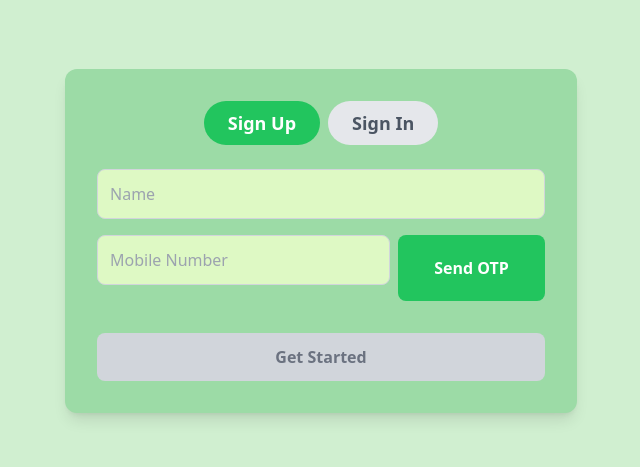
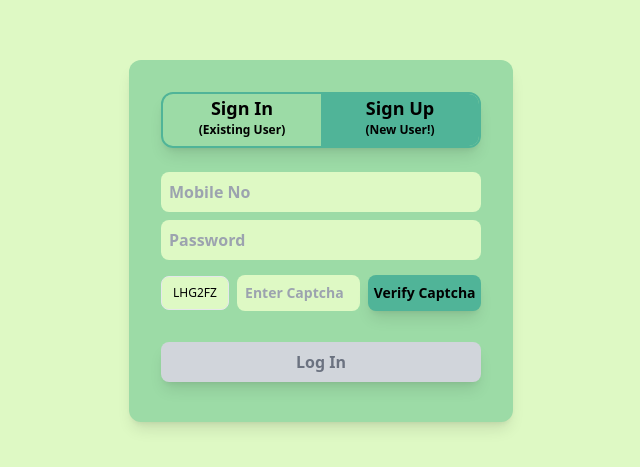
Before and after one commit to Densingh-123/cleaninfinity, a React (Vite) app in the folder client/: page / in a window 1280 px wide. Shown: the part 159-626 px from the top of the page, without its empty margins (319-959 px from the left). Built offline with nearby package versions, Linux system fonts and the light colour scheme.

Commit message:
Updated AuthComp

```diff
--- a/client/src/components/AuthComp.jsx
+++ b/client/src/components/AuthComp.jsx
@@ -1,9 +1,8 @@
-import { useState } from 'react';
-import { toast } from 'react-toastify';
-
+import { useState, useEffect } from 'react'
+import { toast } from 'react-toastify'
 
 export default function AuthComponent({ states, wards }) {
-  const [isSignUp, setIsSignUp] = useState(false);
+  const [isSignUp, setIsSignUp] = useState(false)
   const [formData, setFormData] = useState({
     email: '',
     password: '',
@@ -15,87 +14,112 @@ export default function AuthComponent({ states, wards }) {
     ward: '',
     captchaInput: '',
     otp: '',
-  });
-  const [otpSent, setOtpSent] = useState(false);
-  const [otpVerified, setOtpVerified] = useState(false);
-  const [districtsArr, setDistricts] = useState([states.states[0].districts]);
+  })
+  const [otpSent, setOtpSent] = useState(false)
+  const [otpVerified, setOtpVerified] = useState(false)
+  const [districtsArr, setDistricts] = useState([states.states[0].districts])
+  const [captcha, setCaptcha] = useState('')
+  const [captchaVerified, setCaptchaVerified] = useState(false)
+
+  useEffect(() => {
+    generateCaptcha() // Generate a new captcha when the component loads
+  }, [])
+
+  const generateCaptcha = () => {
+    const randomCaptcha = Math.random()
+      .toString(36)
+      .substring(2, 8)
+      .toUpperCase()
+    setCaptcha(randomCaptcha)
+  }
+
+  const verifyCaptcha = () => {
+    if (formData.captchaInput === captcha) {
+      setCaptchaVerified(true)
+      toast.success('Captcha verified successfully!')
+    } else {
+      toast.error('Captcha is incorrect, please try again.')
+      setCaptchaVerified(false)
+      generateCaptcha()
+    }
+  }
 
   const handleChange = (e) => {
-    const { name, value } = e.target;
-    setFormData({ ...formData, [name]: value });
+    const { name, value } = e.target
+    setFormData({ ...formData, [name]: value })
 
     if (name === 'state') {
       const selectedState = states.states.find(
         (stateObj) => stateObj.state === value
-      );
-      if (selectedState) setDistricts(selectedState.districts);
-      else setDistricts([]);
+      )
+      if (selectedState) setDistricts(selectedState.districts)
+      else setDistricts([])
     }
-  };
+  }
 
   const sendOtp = () => {
-    setOtpSent(true);
-    toast.success('OTP sent successfully!');
-  };
+    setOtpSent(true)
+    toast.success('OTP sent successfully!')
+  }
 
   const verifyOtp = () => {
-    setOtpVerified(true);
-    toast.success('OTP verified successfully!');
-  };
+    setOtpVerified(true)
+    toast.success('OTP verified successfully!')
+  }
 
   const handleSubmit = (e) => {
-    e.preventDefault();
-    if (otpVerified || isSignUp) {
-      window.location.href = '/dashboard';
-    }
-  };
+    e.preventDefault()
+    if (isSignUp && otpVerified) window.location.href = '/dashboard'
+    else if (!isSignUp && captchaVerified) window.location.href = '/dashboard'
+  }
 
   return (
-    <div className="min-h-screen flex items-center justify-center bg-green-animation">
-      <div className="w-full max-w-lg p-8 bg-light-green rounded-xl shadow-lg transform transition duration-500 hover:scale-105">
-        <div className="flex justify-center mb-6">
+    <div className='min-h-screen flex items-center justify-center'>
+      <div className='max-w-sm p-8 bg-light-green rounded-xl shadow-lg'>
+        <div className='mb-6 w-full slider-btn border-2 border-medium-green rounded-xl shadow-lg flex overflow-hidden'>
           <button
-            type="button"
-            className={`transition-colors duration-300 py-2 px-6 rounded-full text-lg font-semibold
-              ${!isSignUp ? 'bg-green-500 text-white' : 'bg-gray-200 text-gray-600'}`}
+            type='button'
+            className={`transition-colors duration-300
+              ${!isSignUp ? 'notActiveBtn' : 'activeBtn'}`}
             onClick={() => setIsSignUp(false)}
           >
-            Sign Up
+            <p>Sign In</p>
+            <p>(Existing User)</p>
           </button>
           <button
-            type="button"
-            className={`transition-colors duration-300 py-2 px-6 rounded-full text-lg font-semibold ml-2
-              ${isSignUp ? 'bg-green-500 text-white' : 'bg-gray-200 text-gray-600'}`}
+            type='button'
+            className={`transition-colors duration-300
+              ${isSignUp ? 'notActiveBtn' : 'activeBtn'}`}
             onClick={() => setIsSignUp(true)}
           >
-            Sign In
+            <p>Sign Up</p>
+            <p>(New User!)</p>
           </button>
         </div>
-
         <form onSubmit={handleSubmit}>
-          {!isSignUp ? (
+          {isSignUp ? (
             <>
               <input
-                type="text"
-                name="name"
-                placeholder="Name"
+                type='text'
+                name='name'
+                placeholder='Name'
                 value={formData.name}
                 onChange={handleChange}
-                className="w-full p-3 mb-4 rounded-lg border border-gray-300 focus:outline-none focus:ring-2 focus:ring-green-500 transition"
+                className='input-field'
               />
-              <div className="flex mb-4">
+              <div className='flex mb-4 gap-x-2'>
                 <input
-                  type="text"
-                  name="mobile"
-                  placeholder="Mobile Number"
+                  type='number'
+                  name='mobile'
+                  placeholder='Mobile Number'
                   value={formData.mobile}
                   onChange={handleChange}
-                  className="w-2/3 p-3 rounded-lg border border-gray-300 focus:outline-none focus:ring-2 focus:ring-green-500 transition"
+                  className='input-field'
                 />
                 <button
-                  type="button"
+                  type='button'
                   onClick={sendOtp}
-                  className="w-1/3 ml-2 bg-green-500 text-white rounded-lg p-3 font-semibold hover:bg-green-400 transition"
+                  className='bg-medium-green text-white hover:bg-green-400 button-common'
                 >
                   Send OTP
                 </button>
@@ -104,17 +128,17 @@ export default function AuthComponent({ states, wards }) {
               {otpSent && !otpVerified && (
                 <>
                   <input
-                    type="text"
-                    name="otp"
-                    placeholder="Enter OTP"
+                    type='number'
+                    name='otp'
+                    placeholder='Enter OTP'
                     value={formData.otp}
                     onChange={handleChange}
-                    className="w-full p-3 mb-4 rounded-lg border border-gray-300 focus:outline-none focus:ring-2 focus:ring-green-500 transition"
+                    className='input-field'
                   />
                   <button
-                    type="button"
+                    type='button'
                     onClick={verifyOtp}
-                    className="w-full bg-green-500 text-white rounded-lg p-3 font-semibold hover:bg-green-400 transition"
+                    className='button-common bg-medium-green text-white hover:bg-green-400'
                   >
                     Verify OTP
                   </button>
@@ -124,55 +148,64 @@ export default function AuthComponent({ states, wards }) {
               {otpVerified && (
                 <>
                   <input
-                    type="email"
-                    name="email"
-                    placeholder="Email"
+                    type='email'
+                    name='email'
+                    placeholder='Email'
                     value={formData.email}
                     onChange={handleChange}
-                    className="w-full p-3 mb-4 rounded-lg border border-gray-300 focus:outline-none focus:ring-2 focus:ring-green-500 transition"
+                    className='input-field'
                   />
                   <input
-                    type="text"
-                    name="address"
-                    placeholder="Address"
+                    type='text'
+                    name='address'
+                    placeholder='Address'
                     value={formData.address}
                     onChange={handleChange}
-                    className="w-full p-3 mb-4 rounded-lg border border-gray-300 focus:outline-none focus:ring-2 focus:ring-green-500 transition"
+                    className='input-field'
                   />
-                  <div className="flex mb-4">
+                  <div className='flex mb-4'>
                     <select
-                      name="state"
+                      name='state'
                       value={formData.state}
                       onChange={handleChange}
-                      className="w-1/2 p-3 mr-2 rounded-lg border border-gray-300 focus:outline-none focus:ring-2 focus:ring-green-500 transition"
+                      className='w-1/2 input-field'
                     >
                       {states.states.map((stateObj, index) => (
-                        <option key={index} value={stateObj.state}>
+                        <option
+                          key={index}
+                          value={stateObj.state}
+                        >
                           {stateObj.state}
                         </option>
                       ))}
                     </select>
                     <select
-                      name="district"
+                      name='district'
                       value={formData.district}
                       onChange={handleChange}
-                      className="w-1/2 p-3 rounded-lg border border-gray-300 focus:outline-none focus:ring-2 focus:ring-green-500 transition"
+                      className='w-1/2 input-field'
                     >
                       {districtsArr.map((district, index) => (
-                        <option key={index} value={district}>
+                        <option
+                          key={index}
+                          value={district}
+                        >
                           {district}
                         </option>
                       ))}
                     </select>
                   </div>
                   <select
-                    name="ward"
+                    name='ward'
                     value={formData.ward}
                     onChange={handleChange}
-                    className="w-full p-3 rounded-lg border border-gray-300 focus:outline-none focus:ring-2 focus:ring-green-500 transition"
+                    className='input-field'
                   >
                     {wards.map((ward, index) => (
-                      <option key={index} value={ward}>
+                      <option
+                        key={index}
+                        value={ward}
+                      >
                         {ward}
                       </option>
                     ))}
@@ -183,53 +216,62 @@ export default function AuthComponent({ states, wards }) {
           ) : (
             <>
               <input
-                type="text"
-                name="mobile"
-                placeholder="Mobile No"
+                type='number'
+                name='mobile'
+                placeholder='Mobile No'
                 value={formData.mobile}
                 onChange={handleChange}
-                className="w-full p-3 mb-4 rounded-lg border border-gray-300 focus:outline-none focus:ring-2 focus:ring-green-500 transition"
+                className='input-field'
               />
-               <input
+              <input
                 type='password'
                 name='password'
                 placeholder='Password'
                 value={formData.password}
                 onChange={handleChange}
-                className="w-full p-3 mb-4 rounded-lg border border-gray-300 focus:outline-none focus:ring-2 focus:ring-green-500 transition"
+                className='input-field'
               />
 
-              <div className='flex items-center'>
+              <div className='flex items-center gap-x-2'>
                 <input
-                  type="text"
-                  value="ABC123"
+                  type='text'
+                  value={captcha}
                   readOnly
-                  className="w-1/2 p-3 rounded-lg border border-gray-300 bg-gray-100 text-center"
+                  className='w-1/2 py-2 mt-2 rounded-lg border text-xs text-center'
                 />
                 <input
-                  type="text"
-                  name="captchaInput"
-                  placeholder="Enter Captcha"
+                  type='text'
+                  name='captchaInput'
+                  placeholder='Enter Captcha'
                   value={formData.captchaInput}
                   onChange={handleChange}
-                  className="w-1/2 ml-2 p-3 rounded-lg border border-gray-300 focus:outline-none focus:ring-2 focus:ring-green-500 transition"
+                  className='w-1/2 input-field text-sm'
                 />
+                <button
+                  type='button'
+                  className='button-common bg-medium-green text-sm'
+                  onClick={verifyCaptcha}
+                >
+                  Verify Captcha
+                </button>
               </div>
-
             </>
           )}
           <button
-            type="submit"
-            disabled={!otpVerified && !isSignUp}
-            className={`w-full py-3 rounded-lg font-semibold mt-4 transition-all duration-300
-              ${otpVerified || isSignUp
-                ? 'bg-green-500 hover:bg-transparent border-2 border-green-500 text-white hover:text-green-500 shadow-md'
-                : 'bg-gray-300 text-gray-500 cursor-not-allowed'}`}
+            type='submit'
+            disabled={
+              (isSignUp && !otpVerified) || (!isSignUp && !captchaVerified)
+            }
+            className={`button-common mt-4 ${
+              (isSignUp && otpVerified) || (!isSignUp && captchaVerified)
+                ? 'bg-green-hover'
+                : 'button-disabled'
+            }`}
           >
-            {!isSignUp ? 'Get Started' : 'Log in'}
+            {!isSignUp ? 'Log In' : 'Get Started'}
           </button>
         </form>
       </div>
     </div>
-  );
+  )
 }
--- a/client/src/index.css
+++ b/client/src/index.css
@@ -1,28 +1,64 @@
-@tailwind base;@tailwind components;@tailwind utilities;input,select{@apply rounded-lg p-2 mb-4 hover:shadow-md bg-lightest-green}.animate{@apply transition-all duration-700 ease-in-out}.authBtn button{@apply w-1/2 p-2}.notActivebtn{@apply text-dark-green border-2 border-medium-green border-solid}.activeBtn{@apply bg-medium-green}header button{@apply w-full bg-medium-green font-bold p-4}header a{@apply font-medium px-2 hover:text-dark-green}h1{@apply text-4xl font-bold}h2{@apply text-3xl font-semibold}h3{@apply text-2xl font-medium}h4{@apply text-xl font-medium}h5{@apply text-lg font-medium}h1,h2,h3,h4,h5{@apply my-6}
-@keyframes greenAnimation {
-    0% {
-      background-color: #d4f1d4;
-    }
-    50% {
-      background-color: #a4d4a4;
-    }
-    100% {
-      background-color: #d4f1d4;
-    }
-  }
-
-  .bg-green-animation {
-    animation: greenAnimation 5s ease-in-out infinite;
-  }
-
-  input,
-  select {
-    transition: border-color 0.3s ease;
-  }
-
-  input:focus,
-  select:focus {
-    border-color: #4caf50;
-    outline: none;
-    box-shadow: 0 0 5px rgba(76, 175, 80, 0.5);
-  }
+@tailwind base;
+@tailwind components;
+@tailwind utilities;
+input,
+select {
+  @apply rounded-lg p-2 mb-4 hover:shadow-md bg-lightest-green;
+}
+.animate {
+  @apply transition-all duration-700 ease-in-out;
+}
+.authBtn button {
+  @apply w-1/2 p-2;
+}
+.notActivebtn {
+  @apply text-dark-green border-2 border-medium-green border-solid;
+}
+.activeBtn {
+  @apply bg-medium-green;
+}
+header button {
+  @apply w-full bg-medium-green font-bold p-4;
+}
+header a {
+  @apply font-medium px-2 hover:text-dark-green;
+}
+h1 {
+  @apply text-4xl font-bold;
+}
+h2 {
+  @apply text-3xl font-semibold;
+}
+h3 {
+  @apply text-2xl font-medium;
+}
+h4 {
+  @apply text-xl font-medium;
+}
+h5 {
+  @apply text-lg font-medium;
+}
+.slider-btn p {
+  @apply font-semibold;
+}
+.slider-btn p:first-child {
+  @apply text-lg;
+}
+.slider-btn p:last-child {
+  @apply text-xs mb-2;
+}
+.slider-btn button {
+  @apply w-full;
+}
+.input-field {
+  @apply w-full rounded-lg focus:outline-none focus:ring-2 focus:ring-medium-green transition font-semibold mb-2;
+}
+.button-common {
+  @apply w-full py-2 rounded-lg font-semibold transition-all duration-300 mb-2 shadow-lg hover:shadow-md;
+}
+.bg-green-hover {
+  @apply bg-medium-green hover:bg-transparent border-2 border-medium-green text-white hover:border-medium-green shadow-md;
+}
+.button-disabled {
+  @apply bg-gray-300 text-gray-500 cursor-not-allowed;
+}
```
Also changed, not shown: client/src/components/Progress.jsx (+11 -12 lines).
